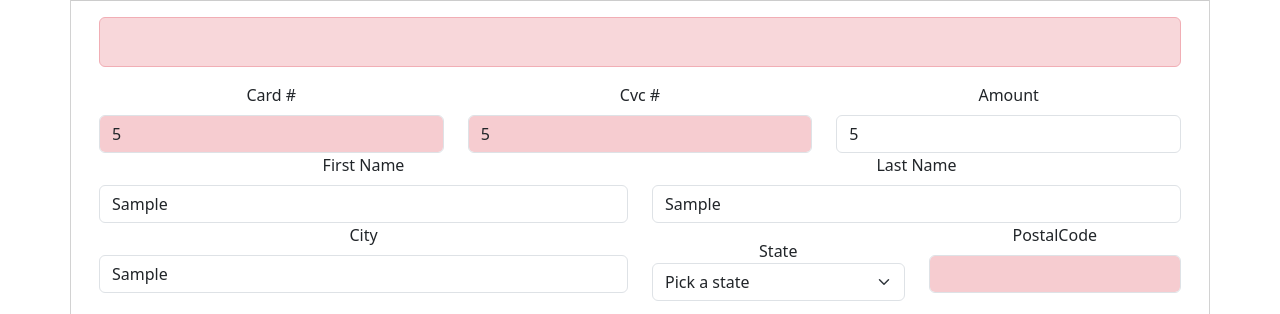
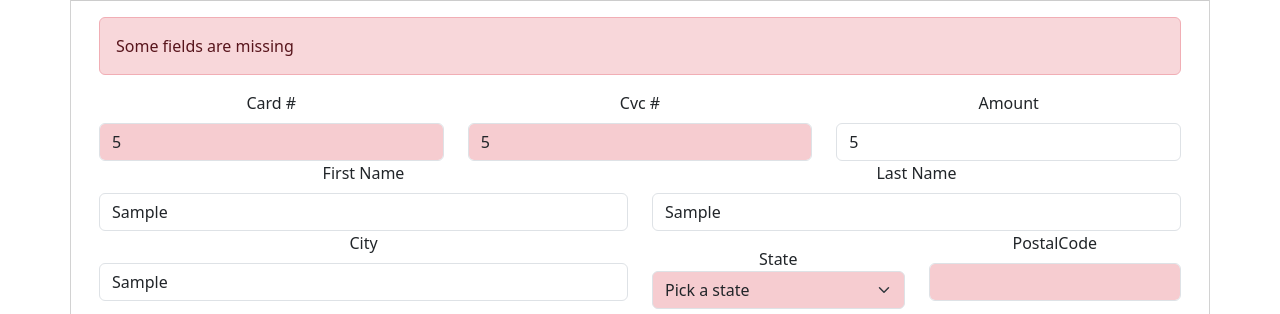
Before and after one commit to 4GeeksAcademy/Formulario-RodrigoOliveraSilva, a plain HTML site: page index.html in a window 1280 px wide. Both pictures are taken after typing "5", "5", "5", "Sample", "Sample", "Sample" into the empty fields and a click on the input "Send". Shown: the part 73-387 px from the top of the page. Drawn offline with nearby package versions, Linux system fonts and the light colour scheme.

Commit message:
Cambios finales

```diff
--- a/app.js
+++ b/app.js
@@ -1,12 +1,6 @@
-// definimos un evento para el select, para saber si hay valor seleccionado o no
-let valorSeleccionado = ""
-const StateInput = document.getElementById("inputStateSelect")
-StateInput.childNodes.forEach(element => {
-    element.addEventListener("click",function () {
-        valorSeleccionado=StateInput.options[StateInput.selectedIndex].value;
-    })
-});
-
+const hello = ()=> {
+    console.log("hello world")
+}
 
 
 
@@ -17,7 +11,6 @@ function validarFormulario (event){
     let formStatus = false
 
     event.preventDefault()
-    console.log("form")
     // Obtenemos elementos html
     const CardInput = document.getElementById("inputCard")
     const CvcInput = document.getElementById("inputCvc")
@@ -25,8 +18,10 @@ function validarFormulario (event){
     const FirstNameInput = document.getElementById("inputFirstName")
     const LastNameInput = document.getElementById("inputLastName")
     const CityInput = document.getElementById("inputCity")
+    const StateInput = document.getElementById("inputStateSelect")
     const PostalCodeInput = document.getElementById("inputCodePostal")
     const message = document.getElementById("textArea")
+
 
     // obtenemos sus valores
     const valueCard = CardInput.value
@@ -37,6 +32,7 @@ function validarFormulario (event){
     const valueCity = CityInput.value
     const valueStatePostal = PostalCodeInput.value
     const valueMessage = message.value
+    const valorStateInput = StateInput.value
     // valor del select
 
 
@@ -97,7 +93,7 @@ function validarFormulario (event){
         formStatus = true
 
     }
-    if(valorSeleccionado === "Pick a state") {
+    if(valorStateInput === "Pick a state") {
         formStatus = false
         StateInput.classList.add("bg-danger","bg-opacity-25")
     } else {
@@ -114,20 +110,24 @@ function validarFormulario (event){
 
     }
     if(valueMessage === "") {
+        console.log("vacio")
         formStatus = false
         message.classList.add("bg-danger","bg-opacity-25")
     } else {
+        console.log("no vacio")
+
         message.classList.remove("bg-danger","bg-opacity-25")
         formStatus = true
 
     }
-    console.log(StateInput)
     // validacion final del formulario, si todo esta bien
     if(formStatus === true) {
         ErrorAlert.classList.add("d-none")
         console.log("Formulario apto para enviar")
     } else {
         ErrorAlert.classList.remove("d-none")
+        console.log("Formulario no apto para enviar")
+
 
     }
 
--- a/index.html
+++ b/index.html
@@ -21,7 +21,7 @@
                         <!--Aqui ira mi formulario-->
                             <div class="col-12">
                                 <div class="alert alert-danger text-start d-none " role="alert" id="ErrorMessage" >
-                                    <p class="Some fields are missing"></p>
+                                  Some fields are missing
                                   </div>
                             </div>
                             <div class="col-md-4">
@@ -52,7 +52,7 @@
                                 <label for="inputState">State</label>
                                 <select class="form-select from-control mb-3"  id="inputStateSelect">
                                     <option>Pick a state</option>
-                                    <option value="One">One</option>
+                                    <option click="hello()" value="One">One</option>
                                     <option value="Two">Two</option>
                                     <option value="Three">Three</option>
                                   </select>
```
